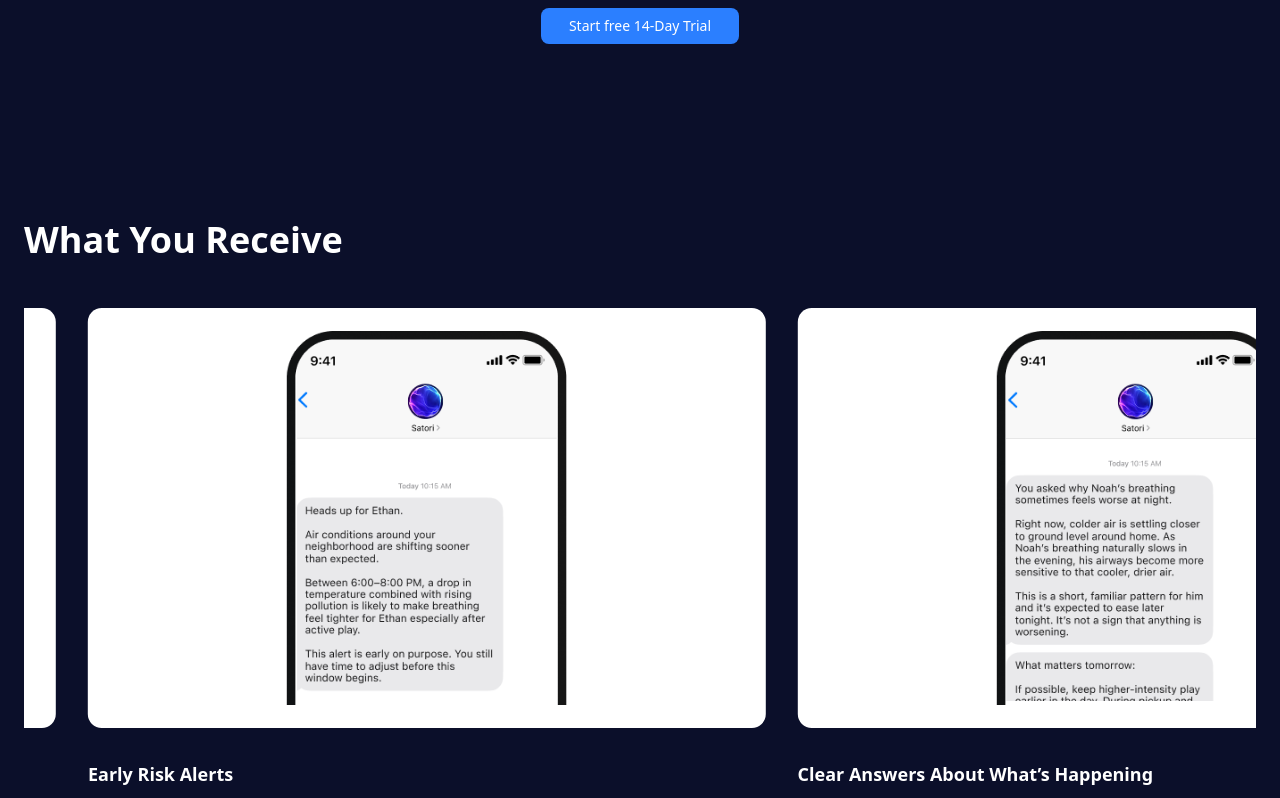
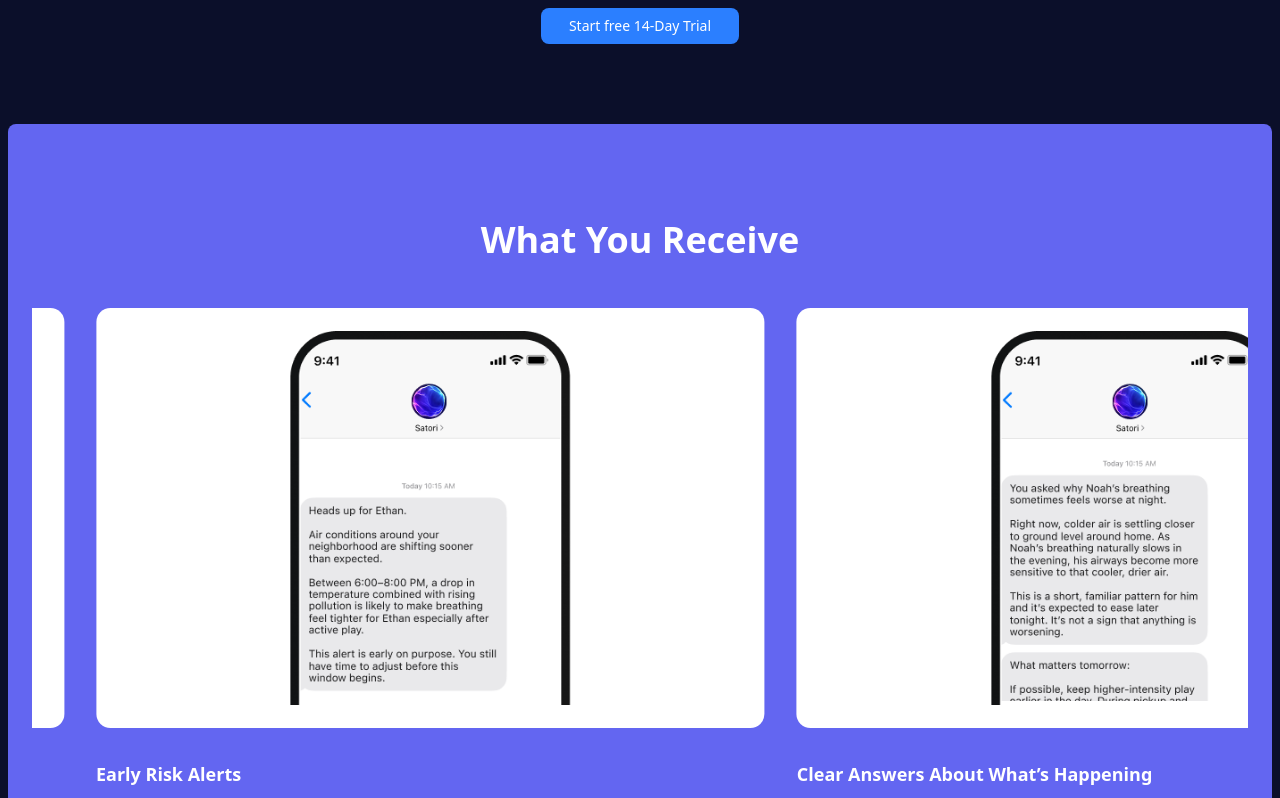
Before and after one commit to samex111/satori, a Next.js app: page / in a window 1280 px wide. Shown: the part 8320-9118 px from the top of the page. Built offline with nearby package versions, Linux system fonts and the light colour scheme.

Commit message:
imrove css

```diff
--- a/components/sections/WhatYouRecieve.tsx
+++ b/components/sections/WhatYouRecieve.tsx
@@ -55,10 +55,10 @@ export default function WhatYouReceive() {
   }
 
   return (
-    <section className="bg-[#0b0f2a] py-24 text-white overflow-hidden">
-      <div className="max-w-7xl mx-auto px-6">
+    <section className="bg-[#6366F1] mx-2 rounded-md py-24 text-white overflow-hidden">
+      <div className=" max-w-7xl  w-full mx-auto px-6">
 
-        <h2 className="text-3xl md:text-4xl font-semibold mb-12">
+        <h2 className="text-3xl flex justify-center mx-auto w-full  md:text-4xl font-semibold mb-12">
           What You Receive
         </h2>
 
@@ -72,7 +72,7 @@ export default function WhatYouReceive() {
               {slides.map((item, i) => (
                 <div key={i} className="w-[55%] shrink-0">
 
-                  <div className="bg-white rounded-xl h-[420px] flex items-center justify-center  mb-8">
+                  <div className="bg-white rounded-xl h-[420px]  flex items-center justify-center  mb-8">
                     <PhoneMockup screen={item.image} />
                   </div>
 
```
